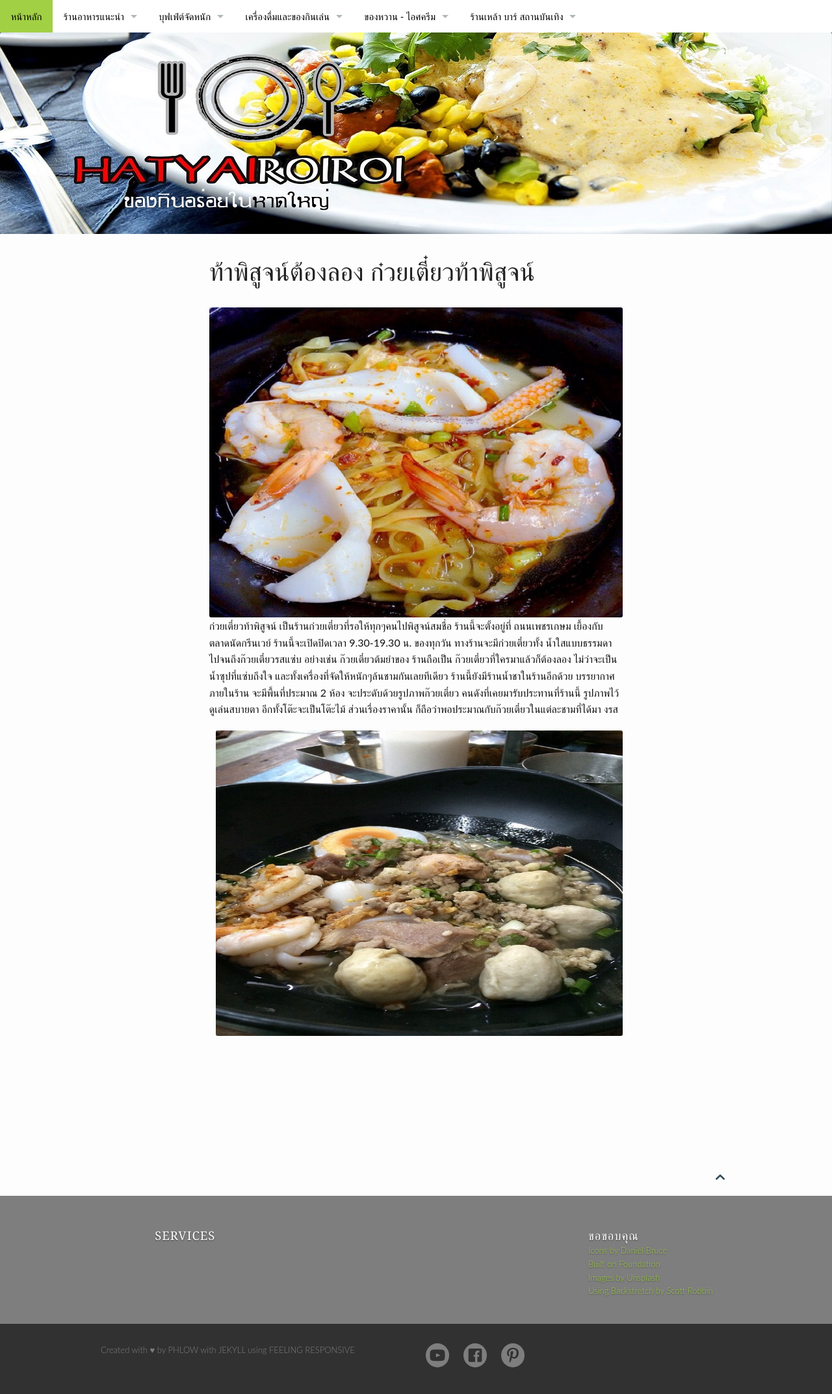
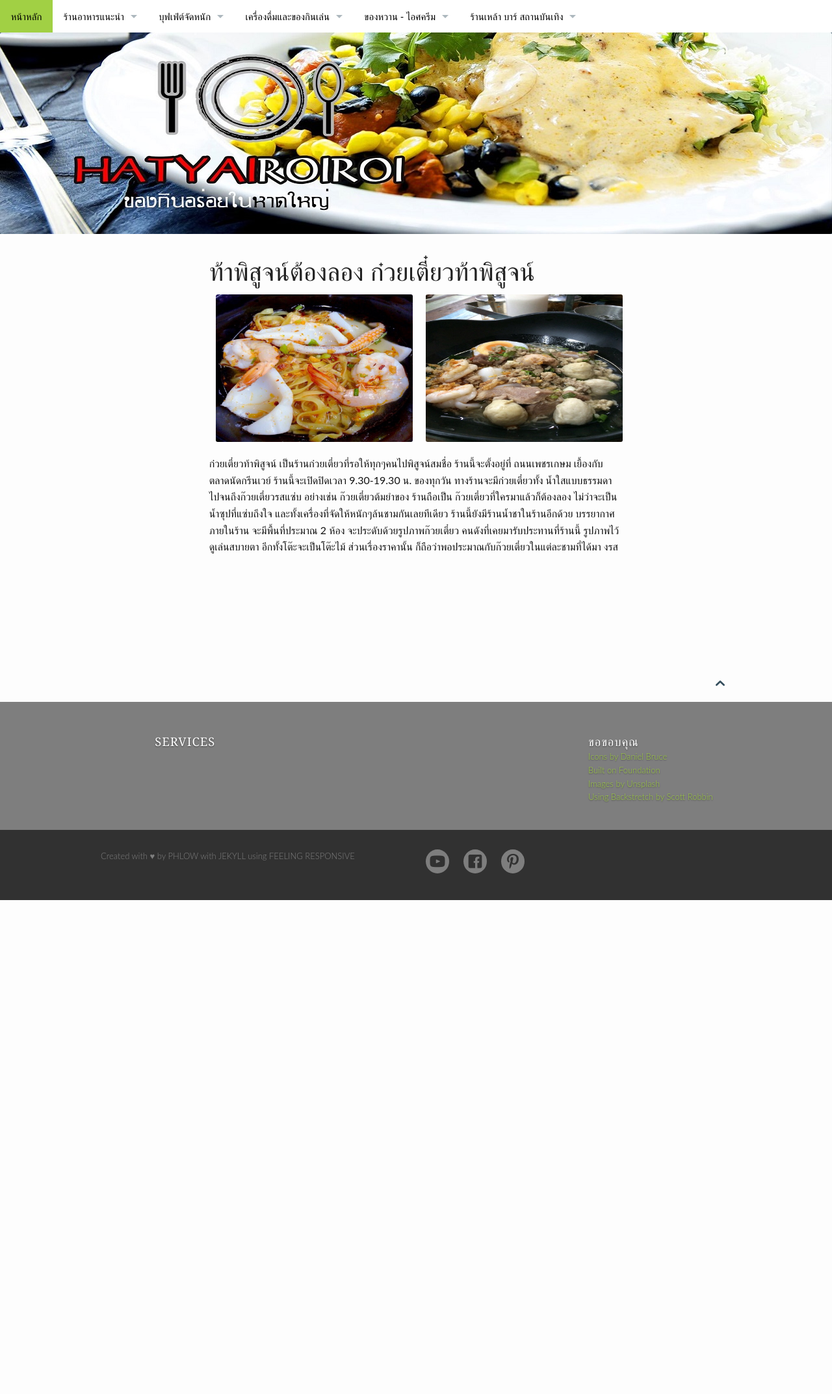
Before and after one commit to hatyairoiroi/hatyairoiroi.github.io, a Jekyll site: the page built from pages/ก๋วยเตี๋ยวท้าพิสูจน์.md, in a window 1280 px wide. Shown: the whole page at 65% size. Built offline with Jekyll 4.4.1, drawn with Linux system fonts in a browser that asks for light colours; after the commit the page ends 1385 px from its top, so only the background shows below that.

Commit message:
Update ก๋วยเตี๋ยวท้าพิสูจน์.md

```diff
--- a/pages/ก๋วยเตี๋ยวท้าพิสูจน์.md
+++ b/pages/ก๋วยเตี๋ยวท้าพิสูจน์.md
@@ -6,7 +6,12 @@ header:
    image_fullwidth: "header_hatyai.jpg"
 permalink: "/ก๋วยเตี๋ยวท้าพิสูจน์/"
 ---
-<img class="t20" src="{{ site.url }}/images/ก๋วยเตี๋ยวท้าพิสูจน์1.jpg">
+
+<ul class="clearing-thumbs small-block-grid-2" data-clearing>
+  <li><a href="{{ site.url }}/images/ก๋วยเตี๋ยวท้าพิสูจน์1.jpg"><img src="{{ site.url }}/images/ก๋วยเตี๋ยวท้าพิสูจน์1.jpg"></a></li>
+  <li><a href="{{ site.url }}/images/ก๋วยเตี๋ยวท้าพิสูจน์2.jpg"><img src="{{ site.url }}/images/ก๋วยเตี๋ยวท้าพิสูจน์2.jpg"></a></li>
+</ul>
+
 ก๋วยเตี๋ยวท้าพิสูจน์ เป็นร้านก๋วยเตี๋ยวที่รอให้ทุกๆคนไปพิสูจน์สมชื่อ
 ร้านนี้จะตั้งอยู่ที่ ถนนเพชรเกษม เยื้องกับ ตลาดนัดกรีนเวย์
 ร้านนี้จะเปิดปิดเวลา 9.30-19.30 น. ของทุกวัน ทางร้านจะมีก๋วยเตี๋ยวทั้ง
@@ -17,9 +22,3 @@ permalink: "/ก๋วยเตี๋ยวท้าพิสูจน์/"
 คนดังที่เคยมารับประทานที่ร้านนี้ รูปภาพไว้ดูเล่นสบายตา อีกทั้งโต๊ะจะเป็นโต๊ะไม้
 ส่วนเรื่องราคานั้น ก็ถือว่าพอประมาณกับก๊วยเตี๋ยวในแต่ละชามที่ได้มา
 งรส
-
-<p align="center">
-<ul class="clearing-thumbs small-block-grid-1" data-clearing>
-  <li><a href="{{ site.url }}/images/ก๋วยเตี๋ยวท้าพิสูจน์2.jpg"><img src="{{ site.url }}/images/ก๋วยเตี๋ยวท้าพิสูจน์2.jpg"></a></li>
-</ul>
-</p>
```
